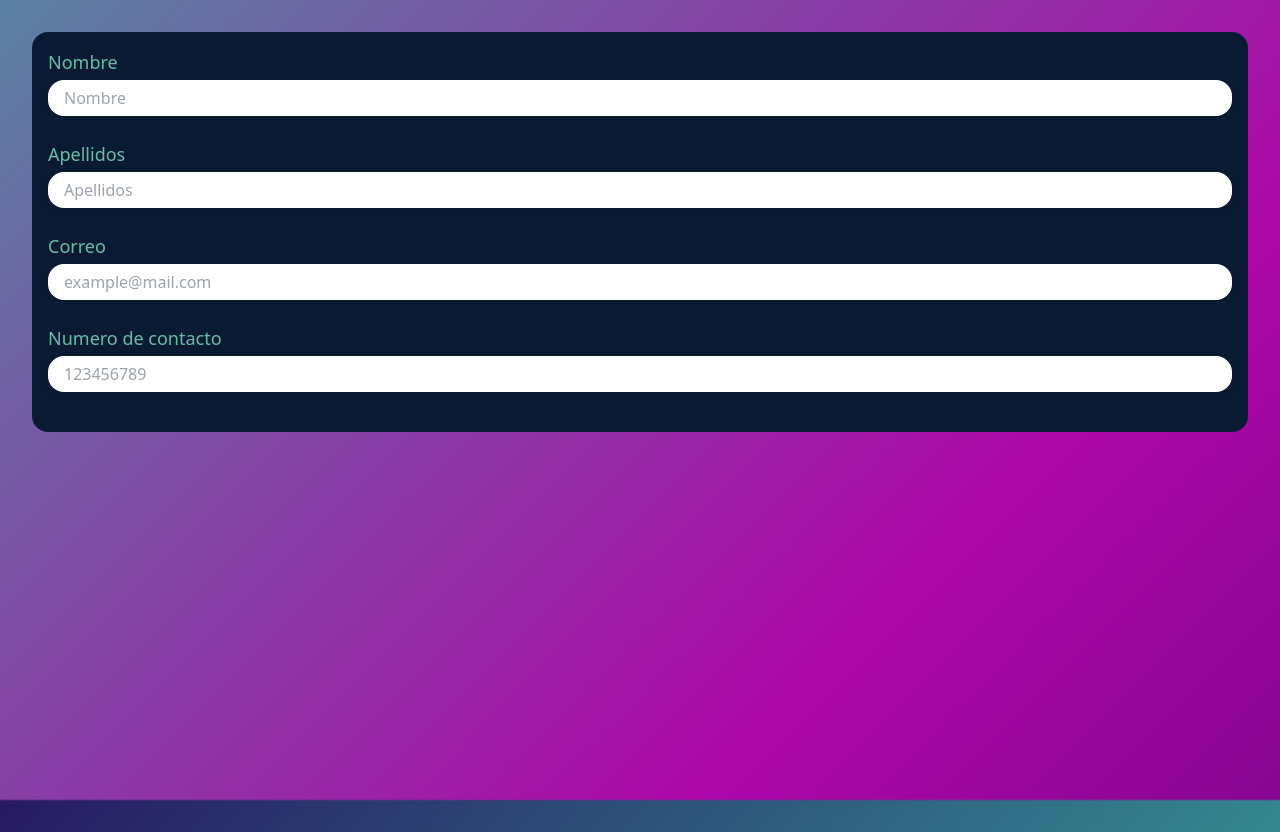
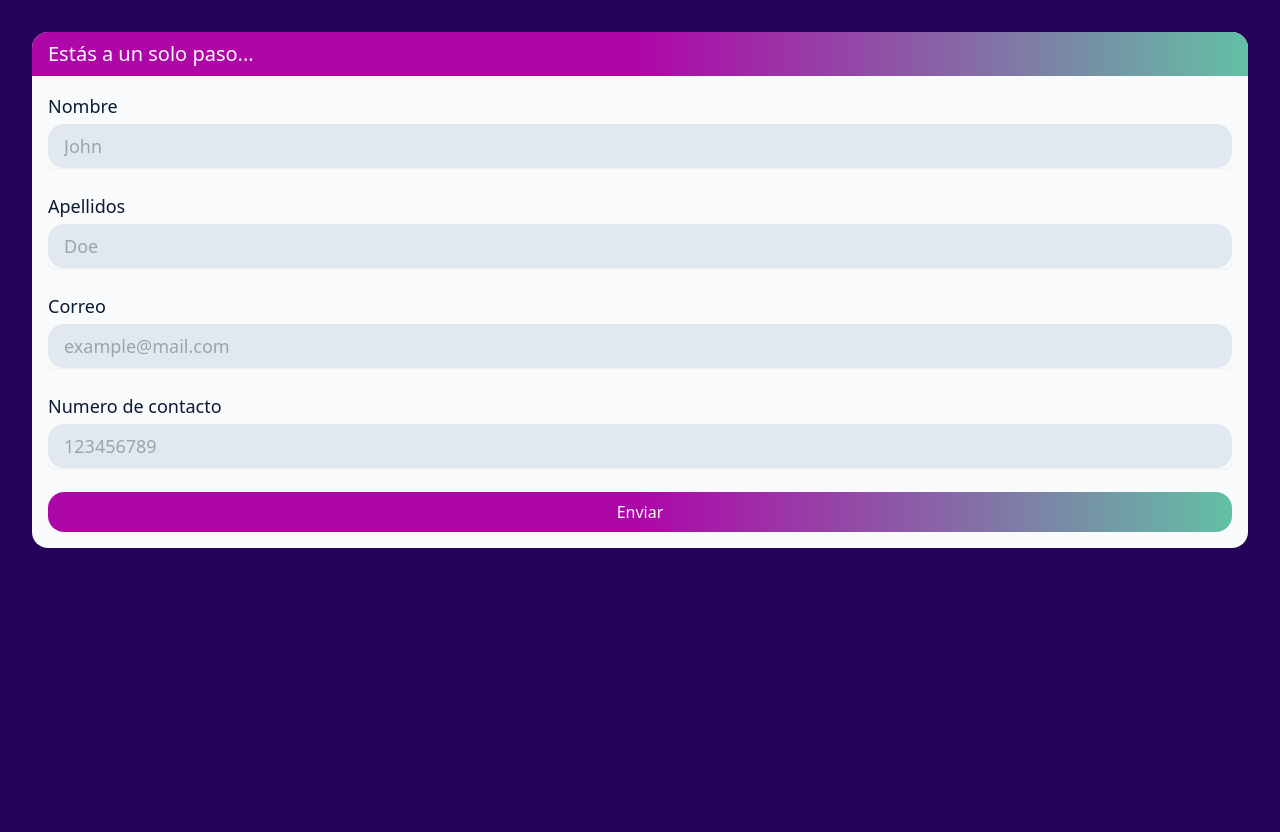
Before and after one commit to jovenesipup/campamento-2023, a React (Vite) app: page / in a window 1280 px wide. Built offline with nearby package versions, Linux system fonts and the light colour scheme.

Commit message:
Update ui form

```diff
--- a/src/components/form.jsx
+++ b/src/components/form.jsx
@@ -3,11 +3,19 @@ import Input from './input'
 
 export default function form() {
   return (
-    <div className='mt-8 p-4 rounded-2xl bg-dark-lila'>
-      <Input labelName='Nombre' placeholder='Nombre'/>
-      <Input labelName='Apellidos' placeholder='Apellidos'/>
-      <Input labelName='Correo' placeholder='example@mail.com'/>
-      <Input labelName='Numero de contacto' placeholder='123456789'/>
+    <div className='mt-8 rounded-2xl bg-slate-50'>
+        <div className='py-2 px-4 rounded-t-2xl bg-gradient-to-r to-light-green via-light-purple from-light-purple'>
+            <h2 className='text-slate-50 text-xl font-light'>Estás a un solo paso...</h2>
+        </div>
+        <div className='p-4'>
+          <form>
+            <Input labelName='Nombre' placeholder='John' type='text' isRequire={true}/>
+            <Input labelName='Apellidos' placeholder='Doe' type='text' isRequire={true}/>
+            <Input labelName='Correo' placeholder='example@mail.com' type='email' isRequire={true}/>
+            <Input labelName='Numero de contacto' placeholder='123456789' type='number' isRequire={true}/>
+            <button type='button' className='py-2 px-4 w-full text-slate-50 rounded-2xl bg-gradient-to-r to-light-green via-light-purple from-light-purple'>Enviar</button>
+          </form>
+        </div>
     </div>
   )
 }
--- a/src/components/input.jsx
+++ b/src/components/input.jsx
@@ -3,7 +3,7 @@ import React from 'react'
 export default function input(props) {
   return (
     <div className='mb-6'>
-      <label htmlFor="price" className="block text-lg font-medium text-light-green">
+      <label htmlFor="price" className="block text-lg font-medium text-dark-lila">
         {props.labelName}
       </label>
       <div className="mt-1 relative rounded-md shadow-sm">
@@ -11,11 +11,12 @@ export default function input(props) {
           <span className="text-gray-500 sm:text-sm"></span>
         </div>
         <input
-          type="text"
+          type={props.type}
           name="price"
           id="price"
-          className="block w-full pl-4 pr-12 py-1.5 rounded-2xl"
+          className="block w-full pl-4 pr-12 py-2 rounded-2xl text-lg bg-slate-200"
           placeholder={props.placeholder}
+          required={props.isRequired}
         />
       </div>
     </div>
--- a/src/index.css
+++ b/src/index.css
@@ -8,14 +8,17 @@ html, body {
 }
 
 body {
-    background: linear-gradient(-45deg, #39b2a0, #24035a, #ae07a8, #39b2a0, #24035a);
+    background: #24035a;
+    /* background: linear-gradient(-45deg, #39b2a0, #24035a, #ae07a8, #39b2a0, #24035a);
     background-size: 400% 400%;
-    animation: gradient 7s ease infinite;
+    background-position: 50% 100%; */
+    /* animation: gradient 7s ease infinite; */
 }
 
 @keyframes gradient {
     0% {
         background-position: 0% 100%;
+        color: #ae07a8
     }
     50% {
         background-position: 50% 100%;
--- a/tailwind.config.js
+++ b/tailwind.config.js
@@ -10,7 +10,13 @@ module.exports = {
     },
     colors:{
       'light-green': '#63c0a5',
-      'dark-lila': '#0a1a33'
+      'dark-lila': '#0a1a33',
+      'slate': {
+        50: '#f8fafc',
+        100: '#f1f5f9',
+        200: '#e2e8f0'
+      },
+      'light-purple': '#ae07a8'
     }
   },
   plugins: [],
```
